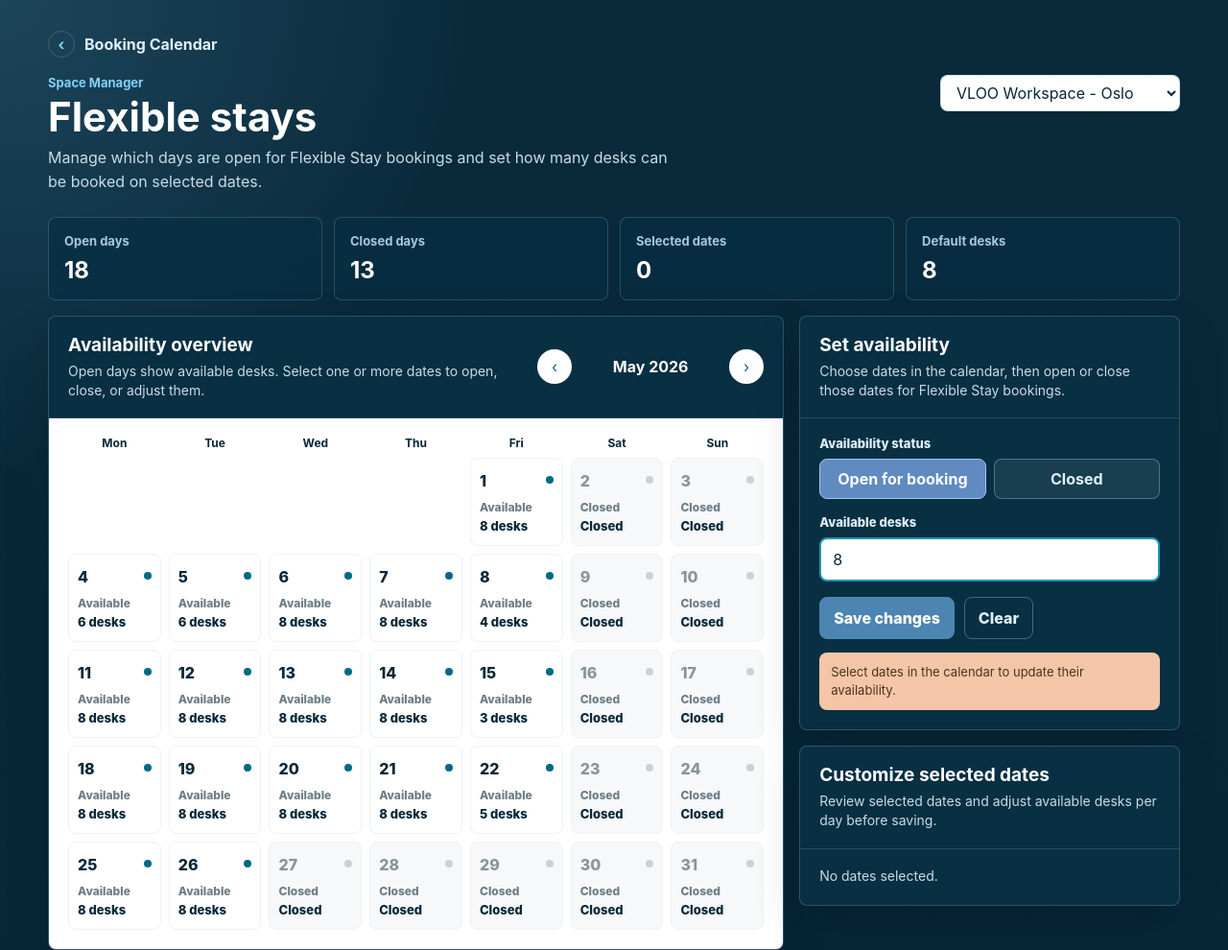
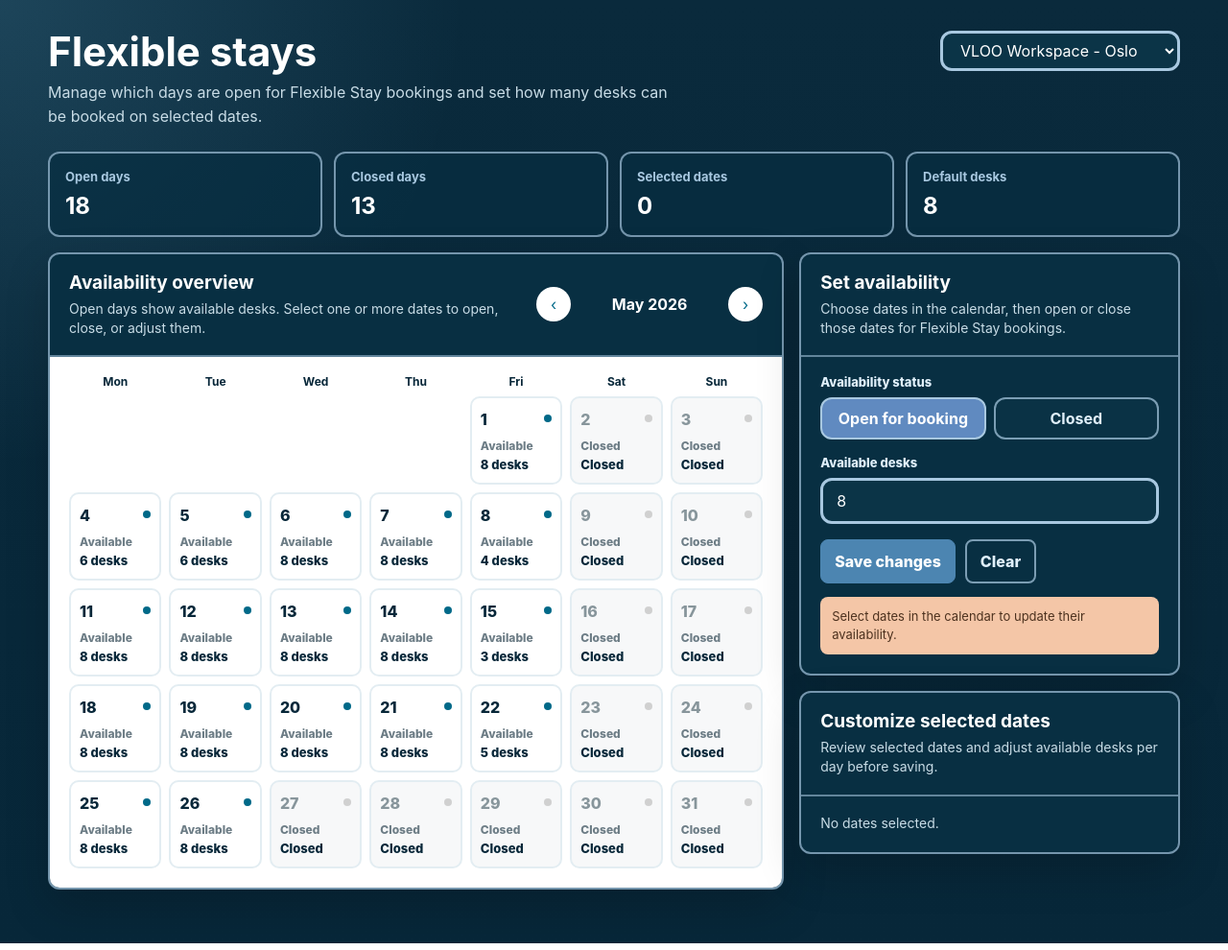
Before and after one commit to andreas-nbs/Booking-layers-Space-Manager, a plain HTML site: page host-portal-flex-booking-calendar-prototype.html in a window 1280 px wide. Shown: the whole page at 96% size. Drawn offline with Linux system fonts and the light colour scheme.

Commit message:
Remove embedded availability header

```diff
--- a/host-portal-flex-booking-calendar-prototype.html
+++ b/host-portal-flex-booking-calendar-prototype.html
@@ -11,6 +11,8 @@
         --ink: #072739;
         --surface: #e0f0fb;
         --border: #a8c8e0;
+        --field-bg: #0b3447;
+        --field-border: #a8c8e0;
         --brand: #006988;
         --cta: #4c85b1;
         --cta-hover: #3e6f94;
@@ -33,26 +35,26 @@
 
       .page { width: min(1180px, calc(100% - 32px)); margin: 0 auto; padding: 32px 0 56px; }
       .backline { display: inline-flex; align-items: center; gap: 10px; margin-bottom: 18px; color: var(--surface); font-weight: 750; }
-      .backline span { display: grid; width: 28px; height: 28px; place-items: center; border: 1px solid rgba(224, 240, 251, .18); border-radius: 999px; color: #80d1f6; }
+      .backline span { display: grid; width: 28px; height: 28px; place-items: center; border: 2px solid rgba(168, 200, 224, .74); border-radius: 999px; color: #80d1f6; }
       .topbar { display: flex; justify-content: space-between; gap: 24px; margin-bottom: 24px; }
       .eyebrow { margin: 0 0 6px; color: #80d1f6; font-size: 13px; font-weight: 650; }
       h1, h2, p { margin-top: 0; }
       h1 { margin-bottom: 8px; font-size: clamp(28px, 4vw, 42px); line-height: 1.05; }
       .lead { max-width: 660px; margin-bottom: 0; color: #c8dce6; line-height: 1.55; }
-      .space-select, input { border: 1px solid rgba(168, 200, 224, .55); border-radius: 8px; background: #fff; padding: 11px 12px; color: var(--ink); }
+      .space-select, input { border: 3px solid var(--field-border); border-radius: 12px; background: var(--field-bg); padding: 11px 14px; color: #fff; }
       .space-select {
         min-width: 250px;
-        height: 38px;
-        padding: 6px 12px;
+        height: 42px;
+        padding: 6px 14px;
         line-height: 20px;
       }
       .summary { display: grid; grid-template-columns: repeat(4, minmax(0, 1fr)); gap: 12px; margin-bottom: 16px; }
-      .metric { border: 1px solid rgba(168, 200, 224, .22); border-radius: 8px; background: rgba(8, 47, 66, .72); padding: 16px; }
+      .metric { border: 2px solid rgba(168, 200, 224, .68); border-radius: 12px; background: rgba(8, 47, 66, .72); padding: 16px; }
       .metric span { display: block; color: var(--border); font-size: 13px; font-weight: 650; }
       .metric strong { display: block; margin-top: 8px; font-size: 24px; }
       .layout { display: grid; grid-template-columns: minmax(0, 1.45fr) minmax(340px, .75fr); gap: 16px; align-items: start; }
-      .section { overflow: hidden; border: 1px solid rgba(168, 200, 224, .24); border-radius: 8px; background: var(--panel); box-shadow: 0 18px 46px rgba(0, 0, 0, .18); }
-      .section-head { display: flex; justify-content: space-between; gap: 18px; border-bottom: 1px solid rgba(168, 200, 224, .18); padding: 18px 20px; }
+      .section { overflow: hidden; border: 2px solid rgba(168, 200, 224, .68); border-radius: 12px; background: var(--panel); box-shadow: 0 18px 46px rgba(0, 0, 0, .18); }
+      .section-head { display: flex; justify-content: space-between; gap: 18px; border-bottom: 2px solid rgba(168, 200, 224, .56); padding: 18px 20px; }
       .section h2 { margin-bottom: 6px; font-size: 19px; }
       .section p { margin-bottom: 0; color: #c8dce6; font-size: 14px; line-height: 1.45; }
       .month-controls { display: flex; align-items: center; gap: 8px; white-space: nowrap; }
@@ -62,8 +64,8 @@
       .weekdays, .days { display: grid; grid-template-columns: repeat(7, minmax(0, 1fr)); gap: 8px; }
       .weekdays { margin-bottom: 8px; }
       .weekday { color: var(--ink); font-size: 12px; font-weight: 750; text-align: center; }
-      .day { min-height: 92px; border: 1px solid #eef2f3; border-radius: 8px; background: #fff; color: var(--ink); padding: 9px; text-align: left; cursor: pointer; }
-      .day:hover { border-color: var(--brand); background: #f8fdff; }
+      .day { min-height: 92px; border: 2px solid #e3edf2; border-radius: 10px; background: #fff; color: var(--ink); padding: 9px; text-align: left; cursor: pointer; }
+      .day:hover { border-color: var(--field-border); background: #f8fdff; }
       .day.empty { visibility: hidden; }
       .day.closed { background: #f7f8f9; color: #87959b; }
       .day.selected { border-color: var(--brand); background: var(--brand); color: #fff; box-shadow: 0 0 0 3px rgba(0, 105, 136, .18); }
@@ -78,24 +80,24 @@
       .form, .selected-list { padding: 18px 20px 20px; }
       .field { margin-bottom: 16px; }
       .status-choice { display: grid; grid-template-columns: repeat(2, minmax(0, 1fr)); gap: 8px; }
-      .status-option { border: 1px solid rgba(168, 200, 224, .38); border-radius: 8px; background: rgba(224, 240, 251, .08); padding: 10px 12px; color: var(--surface); font-weight: 750; cursor: pointer; }
-      .status-option.active { border-color: #a0c6f8; background: var(--pill); color: #fff; }
+      .status-option { border: 2px solid rgba(168, 200, 224, .72); border-radius: 12px; background: rgba(11, 52, 71, .84); padding: 10px 12px; color: var(--surface); font-weight: 750; cursor: pointer; }
+      .status-option.active { border-color: var(--field-border); background: var(--pill); color: #fff; }
       label { display: block; margin-bottom: 8px; color: var(--surface); font-size: 13px; font-weight: 760; }
-      input { width: 100%; border: 2px solid #1598b5; outline: none; }
-      input:focus { border-color: #118fad; box-shadow: 0 0 0 3px rgba(21, 152, 181, .18); }
+      input { width: 100%; outline: none; }
+      input:focus, .space-select:focus { border-color: #c7e1f1; box-shadow: 0 0 0 3px rgba(168, 200, 224, .18); }
       .actions { display: flex; gap: 10px; flex-wrap: wrap; }
       .primary, .secondary { border-radius: 8px; padding: 11px 14px; font-weight: 760; cursor: pointer; }
       .primary { border: 1px solid var(--cta); background: var(--cta); color: #fff; }
       .primary:hover { border-color: var(--cta-hover); background: var(--cta-hover); }
-      .secondary { border: 1px solid rgba(168, 200, 224, .38); background: transparent; color: var(--surface); }
+      .secondary { border: 2px solid rgba(168, 200, 224, .72); background: transparent; color: var(--surface); }
       .notice { margin-top: 14px; border-radius: 8px; background: #f4c6a7; padding: 11px 12px; color: #4d321f; font-size: 13px; line-height: 1.45; }
       .notice.success { background: rgba(128, 209, 246, .16); color: #c7efff; }
       .selected-list { display: grid; gap: 10px; }
-      .selected-row { display: grid; grid-template-columns: minmax(0, 1fr) 104px 32px; gap: 10px; align-items: center; border: 1px solid rgba(168, 200, 224, .24); border-radius: 8px; background: rgba(224, 240, 251, .06); padding: 10px; }
+      .selected-row { display: grid; grid-template-columns: minmax(0, 1fr) 104px 32px; gap: 10px; align-items: center; border: 2px solid rgba(168, 200, 224, .64); border-radius: 12px; background: rgba(11, 52, 71, .84); padding: 10px; }
       .date-title { display: block; color: #fff; font-size: 14px; font-weight: 800; }
       .date-subtitle { display: block; margin-top: 3px; color: var(--border); font-size: 12px; }
       .mini-input { padding: 8px 10px; }
-      .remove { display: grid; width: 32px; height: 32px; place-items: center; border: 1px solid rgba(168, 200, 224, .35); border-radius: 8px; background: rgba(255,255,255,.06); color: var(--danger); cursor: pointer; }
+      .remove { display: grid; width: 32px; height: 32px; place-items: center; border: 2px solid rgba(168, 200, 224, .72); border-radius: 10px; background: rgba(255,255,255,.06); color: var(--danger); cursor: pointer; }
 
       @media (max-width: 920px) {
         .topbar, .layout { display: grid; grid-template-columns: 1fr; }
@@ -116,11 +118,8 @@
   </head>
   <body>
     <main class="page">
-      <div class="backline"><span>‹</span> Booking Calendar</div>
-
       <header class="topbar">
         <div>
-          <p class="eyebrow">Space Manager</p>
           <h1>Flexible stays</h1>
           <p class="lead">Manage which days are open for Flexible Stay bookings and set how many desks can be booked on selected dates.</p>
         </div>
```
